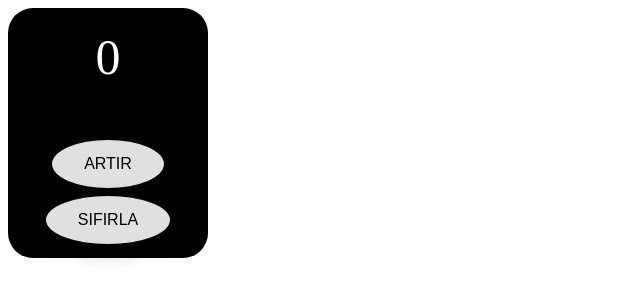
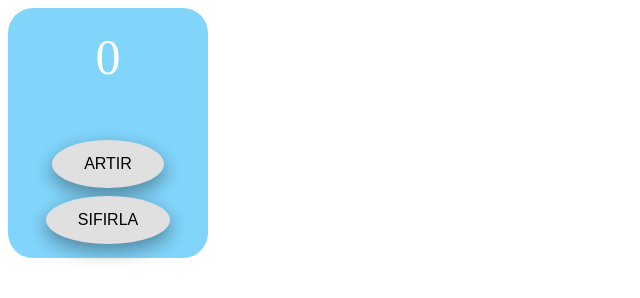
Before and after one commit to emrea06/zikir_sayaci, a plain HTML site: page index.html in a window 1280 px wide. Shown: the whole page, without its empty margins (0-640 px from the left). Drawn offline with Linux system fonts and the light colour scheme.

Commit message:
Update main.css

```diff
--- a/main.css
+++ b/main.css
@@ -3,7 +3,7 @@
 }
 
 .main {
-  background-color: #000000;
+  background-color: #81D4FA;
   width: 200px;
   height: 250px;
   float: left;
```
